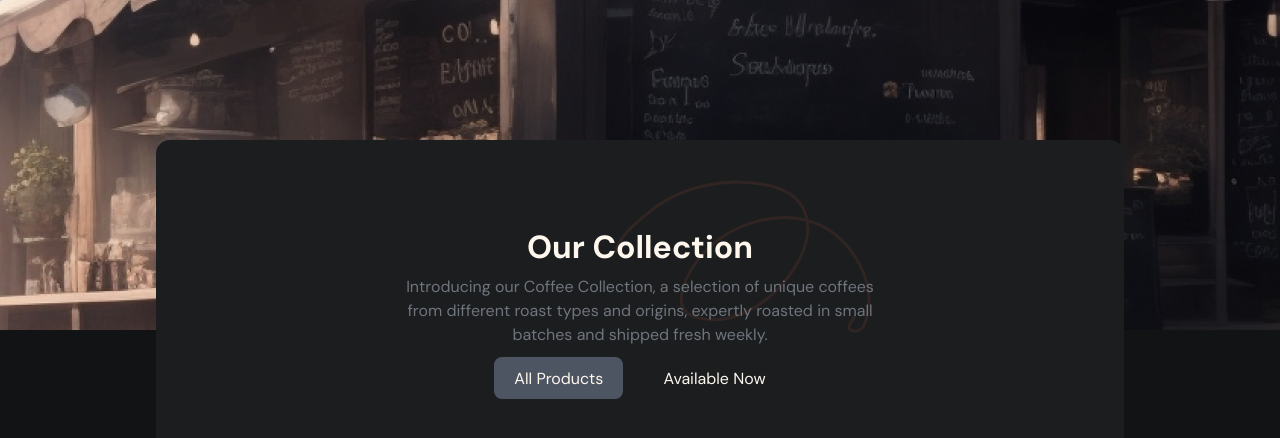
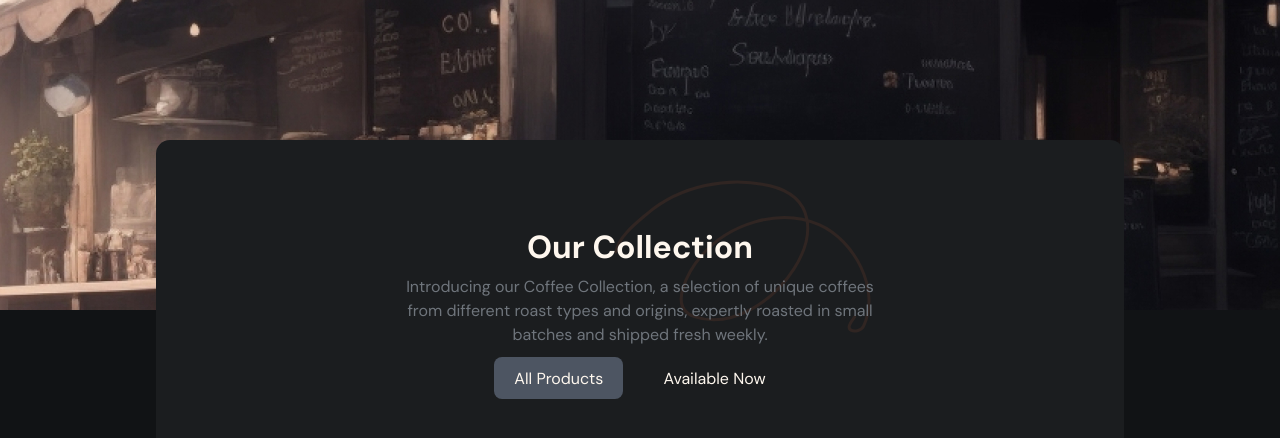
Before and after one commit to olivero-jav/simple-coffee-listing, a React (Vite) app: page / in a window 1280 px wide. Shown: the top 438 px of the page. Built offline with nearby package versions, Linux system fonts and the light colour scheme; no server answers.

Commit message:
all features

```diff
--- a/src/App.css
+++ b/src/App.css
@@ -20,7 +20,7 @@ h1, p {
 
 .headerBg {
   background-image: url('/bg-cafe-lg.jpg');
-  height: 330px;
+  height: 310px;
   width: 100%;
   background-position: center;
 }
@@ -30,7 +30,7 @@ h1, p {
   width: 60%;
   padding: 40px 100px;
   margin: auto;
-  margin-top: -190px;
+  margin-top: -170px;
   border-radius: 14px;
 }
 
```
